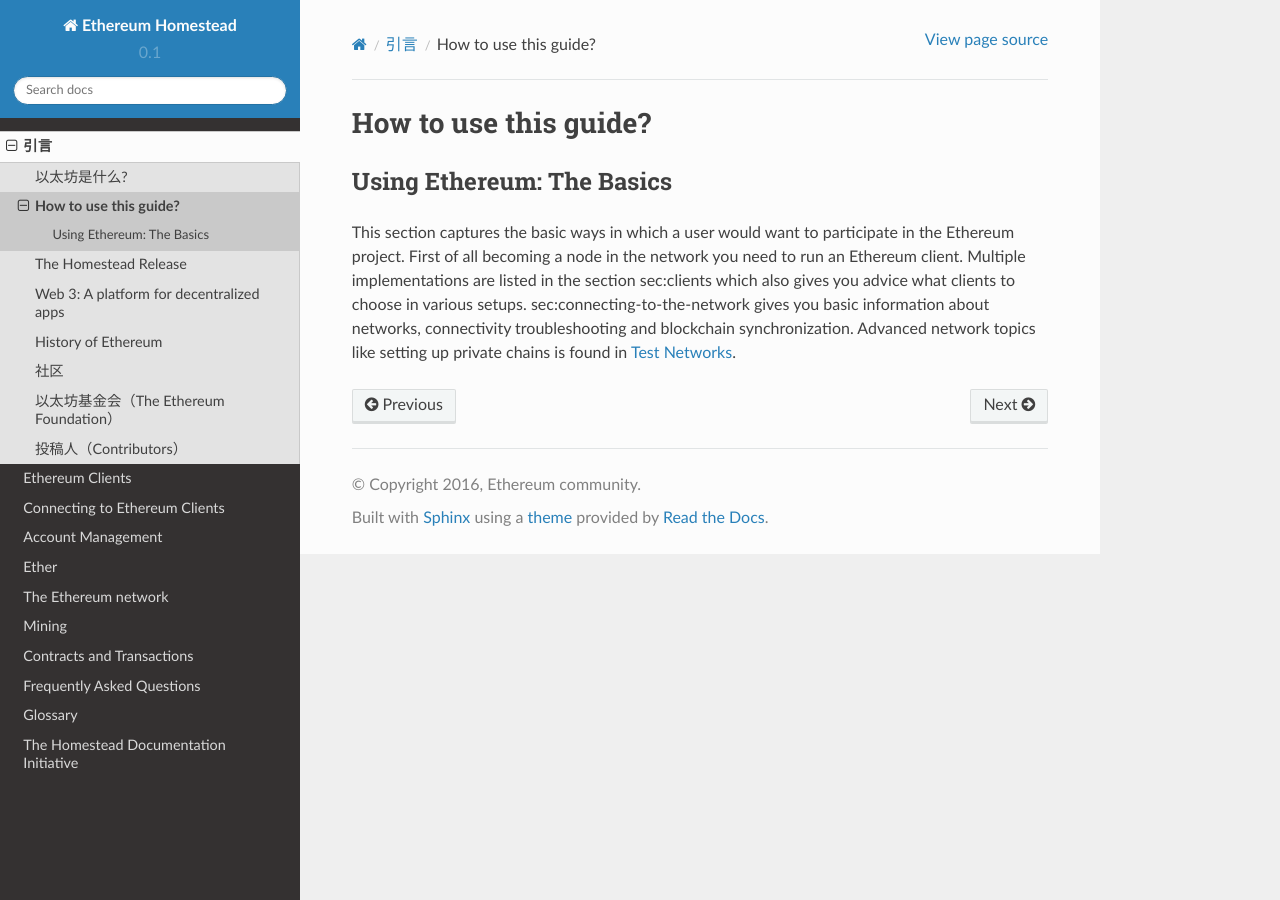
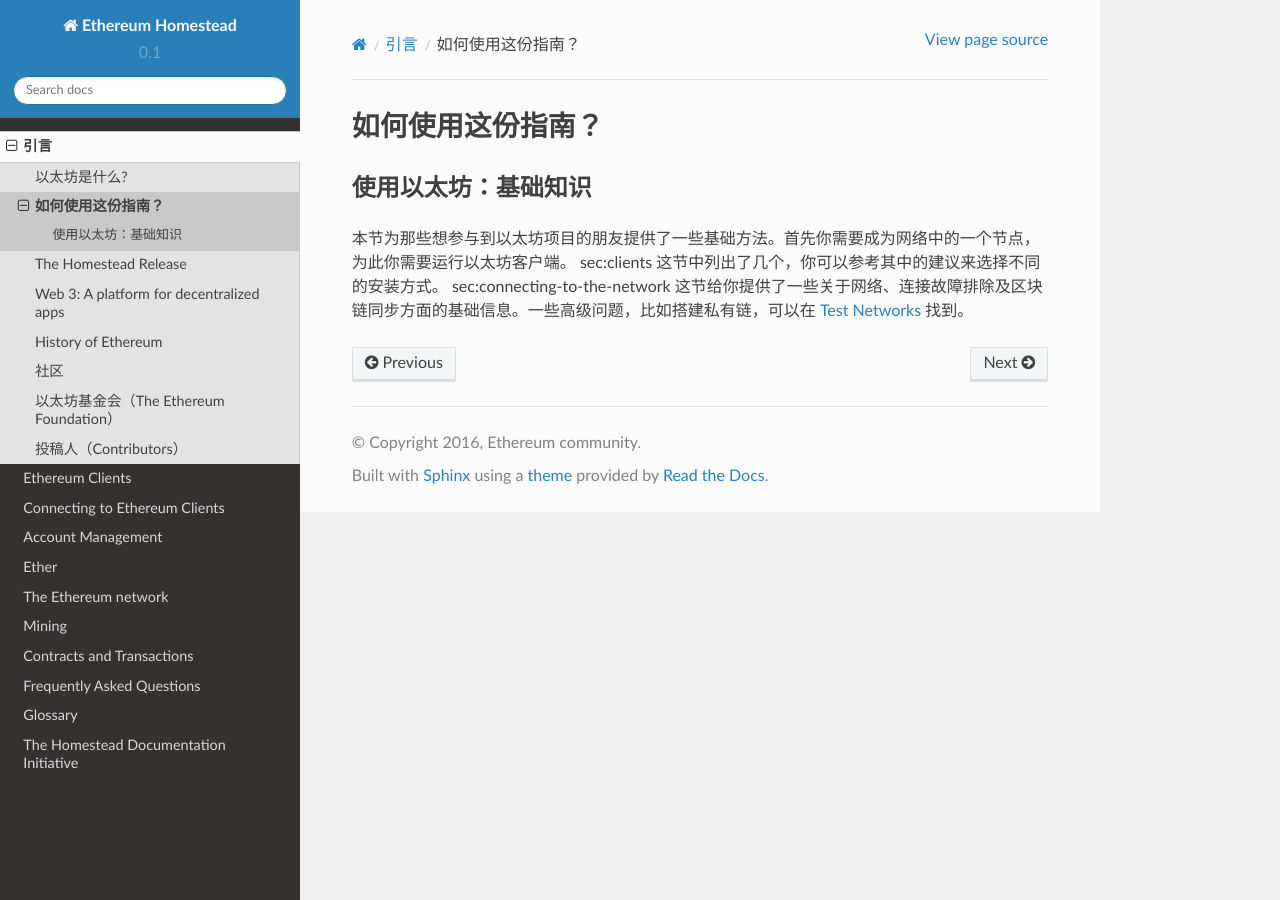
Before and after one commit to riversyang/homestead-guide-cn, a Sphinx documentation site: the page built from source/introduction/how-to-use-this-guide.rst, in a window 1280 px wide. Built offline with Sphinx 7.4.7 and the Read the Docs theme 2.0.0, drawn with Linux system fonts in a browser that asks for light colours.

Commit message:
Complete section of how-to-use-this-guide.

```diff
--- a/source/introduction/how-to-use-this-guide.rst
+++ b/source/introduction/how-to-use-this-guide.rst
@@ -1,17 +1,10 @@
 .. _how-to-use-this-guide:
 
 ********************************************************************************
-How to use this guide?
+如何使用这份指南？
 ********************************************************************************
 
-Using Ethereum: The Basics
+使用以太坊：基础知识
 ========================================================================================
 
-This section captures the basic ways in which a user would want to participate
-in the Ethereum project.  First of all becoming a node in the network you need
-to run an Ethereum client.  Multiple implementations are listed in the section
-:ref:`sec:clients` which also gives you advice what clients to choose in various
-setups.  :ref:`sec:connecting-to-the-network` gives you basic information
-about networks, connectivity troubleshooting and blockchain synchronization.
-Advanced network topics like setting up private chains is found in
-:ref:`test-networks`.
+本节为那些想参与到以太坊项目的朋友提供了一些基础方法。首先你需要成为网络中的一个节点，为此你需要运行以太坊客户端。 :ref:`sec:clients` 这节中列出了几个，你可以参考其中的建议来选择不同的安装方式。  :ref:`sec:connecting-to-the-network` 这节给你提供了一些关于网络、连接故障排除及区块链同步方面的基础信息。一些高级问题，比如搭建私有链，可以在 :ref:`test-networks` 找到。
--- a/source/introduction/what-is-ethereum.rst
+++ b/source/introduction/what-is-ethereum.rst
@@ -49,7 +49,7 @@
 
 这些交易费用，是由验证整个网络的节点们所收集的。这些以太坊网络中接受、传播、验证和执行交易的节点，即是所谓的“矿工”。包含了以太坊区块链中账户“状态”变动的所有交易信息，由矿工们归集到“区块”中，然后开始互相竞争，以使 *他们自己产生的*区块成为区块链中的下一个区块。矿工每成功挖到一个矿，都将获得奖励。这就是对那些为以太坊网络贡献硬件和算力的人的经济上的激励。
 
-与比特币网络一样，矿工们想要成功“挖到”一个区块也需要解决一个复杂的数学问题。这就是被熟知的“工作量证明”（"Proof of Work"）。任何一个从算法上解决所消耗的资源大于验证结果所消耗资源的计算问题，都是工作量证明的良好选择。为了弱化比特币网络中使用特定硬件（比如 ASICs，一种专门用于计算的集成电路硬件，译者注）所带来的中心化趋势，以太坊选择了一个memory-hard计算问题。如果一个问题就像需求CPU一样需求内存，那可以支撑的硬件会更趋近于通常的计算机。这使以太坊的工作量证明“抗ASIC”；并且与比特币的可能受制于特定硬件的挖矿过程相比，这种工作量证明更加有利于去中心化分布的安全性。
+与比特币网络一样，矿工们想要成功“挖到”一个区块也需要解决一个复杂的数学问题。这就是被熟知的“工作量证明”（"Proof of Work"）。任何一个从算法上解决所消耗的资源大于验证结果所消耗资源的计算问题，都是工作量证明的良好选择。为了弱化比特币网络中使用特定硬件（比如 ASICs，一种专门用于计算的集成电路硬件，译者注）所带来的中心化趋势，以太坊选择了一个强内存需求（memory-hard）的计算问题。如果一个问题就像需求CPU一样需求内存，那可以支撑的硬件会更趋近于通常的计算机。这使以太坊的工作量证明“抗ASIC”；并且与比特币的可能受制于特定硬件的挖矿过程相比，这种工作量证明更加有利于去中心化分布的安全性。
 
 
 学习以太坊
```
